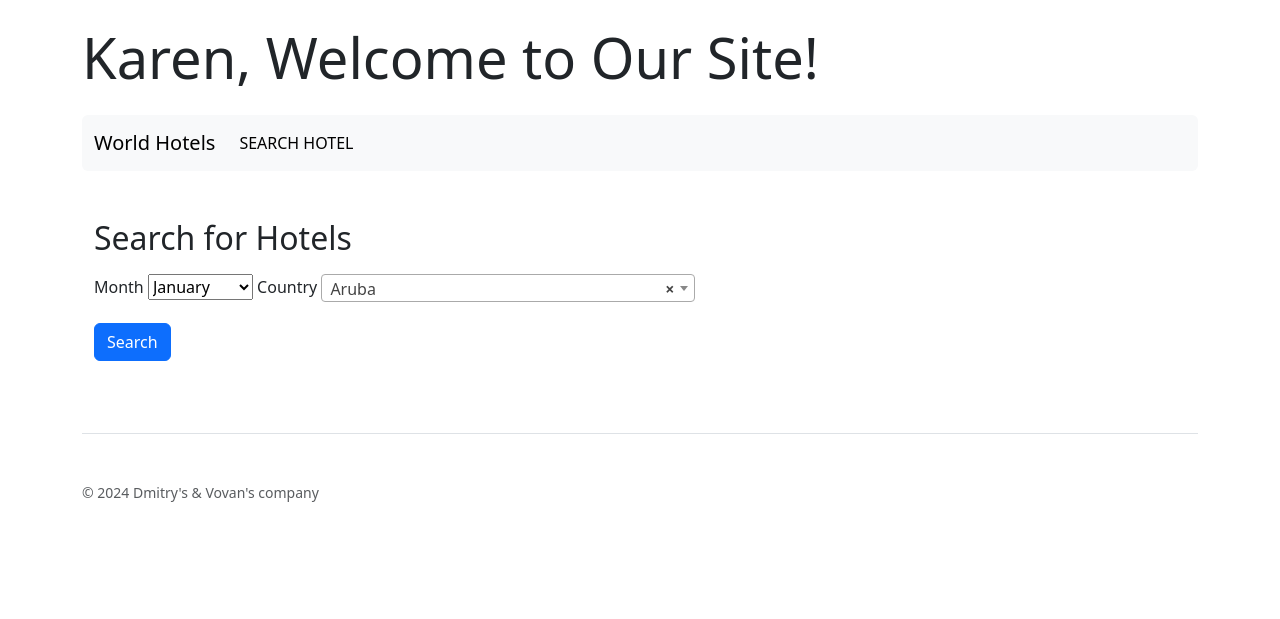
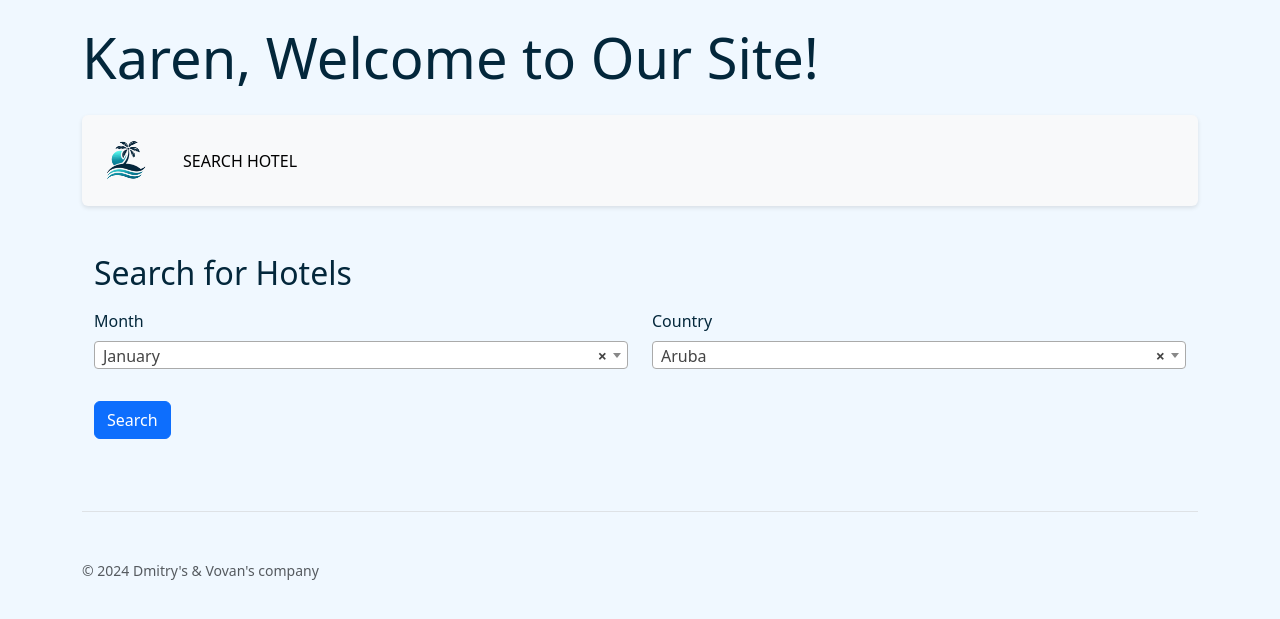
Before and after one commit to Wrocoder/placetostay, a Django app: page /search_hotels/ in a window 1280 px wide. Shown: the top 619 px of the page. Run offline with Django 5.2, Linux system fonts and the light colour scheme; some libraries are stand-ins or nearby versions.

Commit message:
logo, background

```diff
--- a/webplace/WorldHotels/templates/WorldHotels/result.html
+++ b/webplace/WorldHotels/templates/WorldHotels/result.html
@@ -3,7 +3,7 @@
 {% block content %}
 
 <div class="py-4">
-    <h2 class="mb-3">Available Hotels</h2>
+    <h2 class="mb-3">Available hotels in {{ country }}</h2>
 
     {% for hotel in hotels %}
         <div class="card mb-3">
--- a/webplace/WorldHotels/templates/WorldHotels/search.html
+++ b/webplace/WorldHotels/templates/WorldHotels/search.html
@@ -5,31 +5,46 @@
 <div class="container py-4">
     <h2 class="mb-3">Search for Hotels</h2>
 
+    <!-- Select2 -->
     <link href="https://cdn.jsdelivr.net/npm/select2@4.0.13/dist/css/select2.min.css" rel="stylesheet" />
 
     <form method="post" class="form">
         {% csrf_token %}
-        <div class="mb-3">
+
+        <div class="row mb-3">
             {% for field in form %}
+                <div class="col-md-6 mb-3">
                     <label for="{{ field.id_for_label }}" class="form-label">{{ field.label }}</label>
-                {{ field }}
+
+                    <!-- ChoiceField -->
+                    {% if field.field.widget.input_type == 'select' %}
+                        <select name="{{ field.html_name }}" class="form-control" id="{{ field.id_for_label }}">
+                            {% for key, value in field.field.choices %}
+                                <option value="{{ key }}"{% if field.value == key %} selected {% endif %}>{{ value }}</option>
+                            {% endfor %}
+                        </select>
+                    {% else %}
+                        <input type="{{ field.field.widget.input_type }}" name="{{ field.html_name }}" class="form-control" id="{{ field.id_for_label }}" {% if field.field.required %}required{% endif %} {% if field.value %}value="{{ field.value|stringformat:'s' }}"{% endif %}>
+                    {% endif %}
+
                     {% if field.help_text %}
                         <small class="form-text text-muted">{{ field.help_text }}</small>
                     {% endif %}
                     {% for error in field.errors %}
                         <div class="alert alert-danger">{{ error }}</div>
                     {% endfor %}
+                </div>
             {% endfor %}
         </div>
         <button type="submit" class="btn btn-primary">Search</button>
     </form>
 
-
+    <!-- Select2 -->
     <script src="https://cdn.jsdelivr.net/npm/select2@4.0.13/dist/js/select2.min.js"></script>
     <script>
         $(document).ready(function() {
-            $('#id_country').select2({
-                placeholder: 'Select a country',
+            $('.form-control').select2({
+                placeholder: 'Select an option',
                 allowClear: true
             });
         });
--- a/webplace/WorldHotels/views.py
+++ b/webplace/WorldHotels/views.py
@@ -63,7 +63,8 @@
             country = form.cleaned_data['country']
 
             hotels = Hotel.objects.filter(country=country)
-            return render(request, 'WorldHotels/result.html', {'hotels': hotels})
+            context = {'hotels': hotels, 'country': country}
+            return render(request, 'WorldHotels/result.html', context)
     else:
         form = SearchForm()
 
--- a/webplace/templates/base.html
+++ b/webplace/templates/base.html
@@ -12,6 +12,35 @@
   {% bootstrap_css %}
   {% bootstrap_javascript %}
   <link rel="stylesheet" href="https://cdnjs.cloudflare.com/ajax/libs/flag-icon-css/3.4.3/css/flag-icon.min.css">
+  <style>
+    body {
+      background-color: #f0f8ff; /* font */
+      color: #03273B; /* text */
+    }
+
+    .navbar {
+      background-color: #2EBCC6; /* background */
+      box-shadow: 0 2px 4px rgba(0,0,0,0.1); /* shadow */
+    }
+
+    .navbar-brand img {
+      border-radius: 5px; /* logo */
+    }
+
+    .nav-link {
+      color: #03273B; /* links */
+    }
+
+    .nav-link:hover {
+      color: #5FF2E9; /* links при наведении */
+    }
+
+    .footer {
+      background-color: #03273B; /* foot */
+      color: #ffffff;
+    }
+
+  </style>
 </head>
 <body>
 
@@ -22,7 +51,9 @@
 
   <nav class="navbar navbar-expand-lg navbar-light bg-light rounded mb-4">
     <div class="container-fluid">
-      <a class="navbar-brand" href="/">World Hotels</a>
+      <a class="navbar-brand" href="/">
+        <img src="{% static 'images/logo-without-bg.png' %}" alt="Company Logo" height="65">
+      </a>
       <button class="navbar-toggler" type="button" data-bs-toggle="collapse" data-bs-target="#navbarNav" aria-controls="navbarNav" aria-expanded="false" aria-label="Toggle navigation">
         <span class="navbar-toggler-icon"></span>
       </button>
@@ -31,7 +62,7 @@
           <li class="nav-item">
             <a class="nav-link active" aria-current="page" href="/search_hotels">SEARCH HOTEL</a>
           </li>
-          <!-- More nav items can be added here -->
+          <!-- More nav items -->
         </ul>
       </div>
     </div>
```
Also changed, not shown: webplace/static/images/logo-without-bg.png (added). Lines whose indentation alone changed are shown as unchanged.
